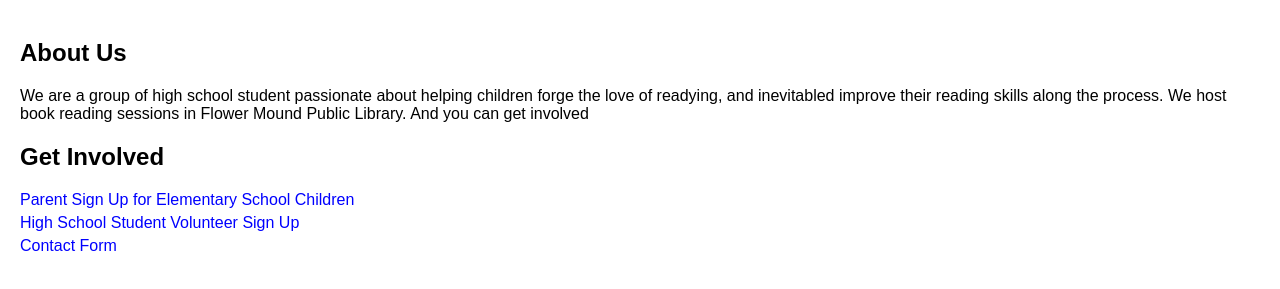
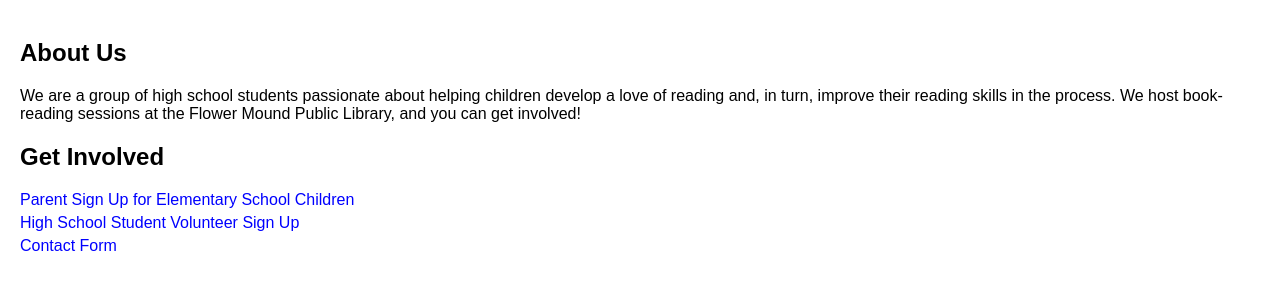
Before and after one commit to amber-pan/book-reading-club, a plain HTML site: page index.html in a window 1280 px wide. Shown: the part 61-350 px from the top of the page. Drawn offline with Linux system fonts and the light colour scheme.

Commit message:
Update index.html

```diff
--- a/index.html
+++ b/index.html
@@ -25,7 +25,7 @@
 
     <section class="description">
         <h2>About Us</h2>
-        <p>We are a group of high school student passionate about helping children forge the love of readying, and inevitabled improve their reading skills along the process. We host book reading sessions in Flower Mound Public Library. And you can get involved</p>
+        <p>We are a group of high school students passionate about helping children develop a love of reading and, in turn, improve their reading skills in the process. We host book-reading sessions at the Flower Mound Public Library, and you can get involved!</p>
     </section>
 
     <section class="links">
```
